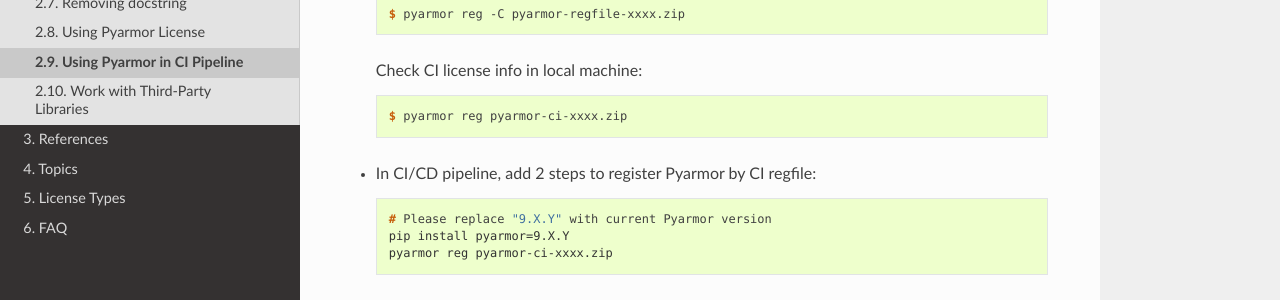
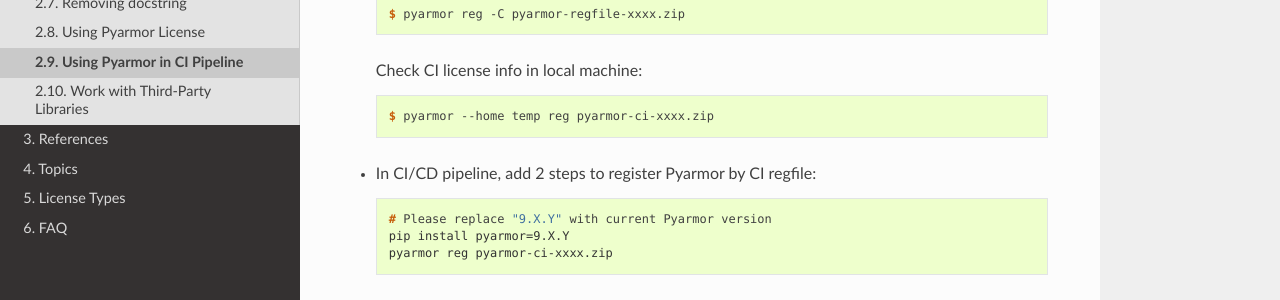
Before and after one commit to dashingsoft/pyarmor, a Sphinx documentation site: the page built from docs/how-to/ci.rst, in a window 1280 px wide and 900 px high. Shown: the part 392-692 px from the top of the window. Built offline with Sphinx 7.4.7 and the Read the Docs theme 3.1.0, drawn with Linux system fonts in a browser that asks for light colours.

Commit message:
Refine command to show CI License in local machine

```diff
--- a/docs/how-to/ci.rst
+++ b/docs/how-to/ci.rst
@@ -17,7 +17,7 @@
 
   Check CI license info in local machine::
 
-      $ pyarmor reg pyarmor-ci-xxxx.zip
+      $ pyarmor --home temp reg pyarmor-ci-xxxx.zip
 
 - In CI/CD pipeline, add 2 steps to register Pyarmor by CI regfile::
 
--- a/docs/how-to/register.rst
+++ b/docs/how-to/register.rst
@@ -94,7 +94,7 @@
 
   Check CI license info in local machine::
 
-      $ pyarmor reg pyarmor-ci-xxxx.zip
+      $ pyarmor --home temp reg pyarmor-ci-xxxx.zip
 
 - In CI/CD pipeline, add 2 steps to register Pyarmor by CI regfile::
 
```
